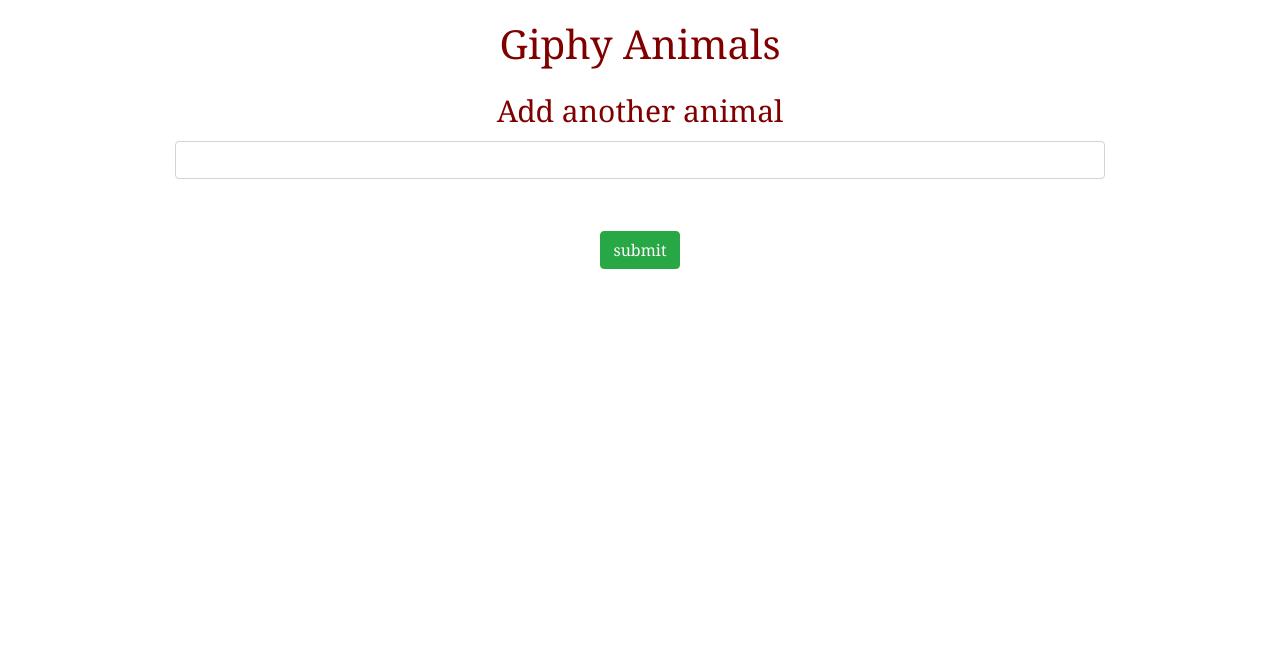
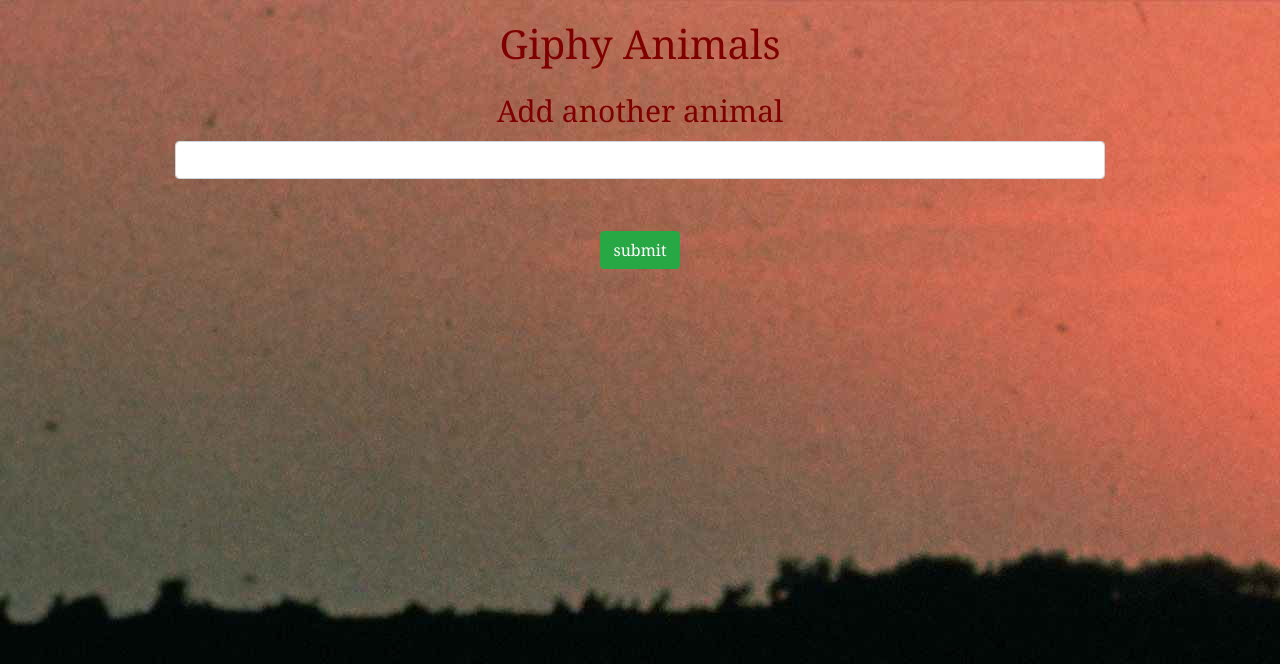
Before and after one commit to maliksaabb/GifTastic, a plain HTML site: page index.html in a window 1280 px wide. Drawn offline with nearby package versions, Linux system fonts and the light colour scheme.

Commit message:
image settings

```diff
--- a/assets/css/style.css
+++ b/assets/css/style.css
@@ -4,7 +4,7 @@ body{
     margin: auto;
     color:maroon;
     font-size: 30px;
-    background-image: url();
+    background-image: url("../image/wetlands.jpeg");
     background-repeat: no-repeat;
     background-attachment: fixed;
     font-family: Georgia, 'Times New Roman', Times, serif
```
Also changed, not shown: index.html (+1 -0 lines), assets/image/wetlands.jpeg (added), 2 other files.
